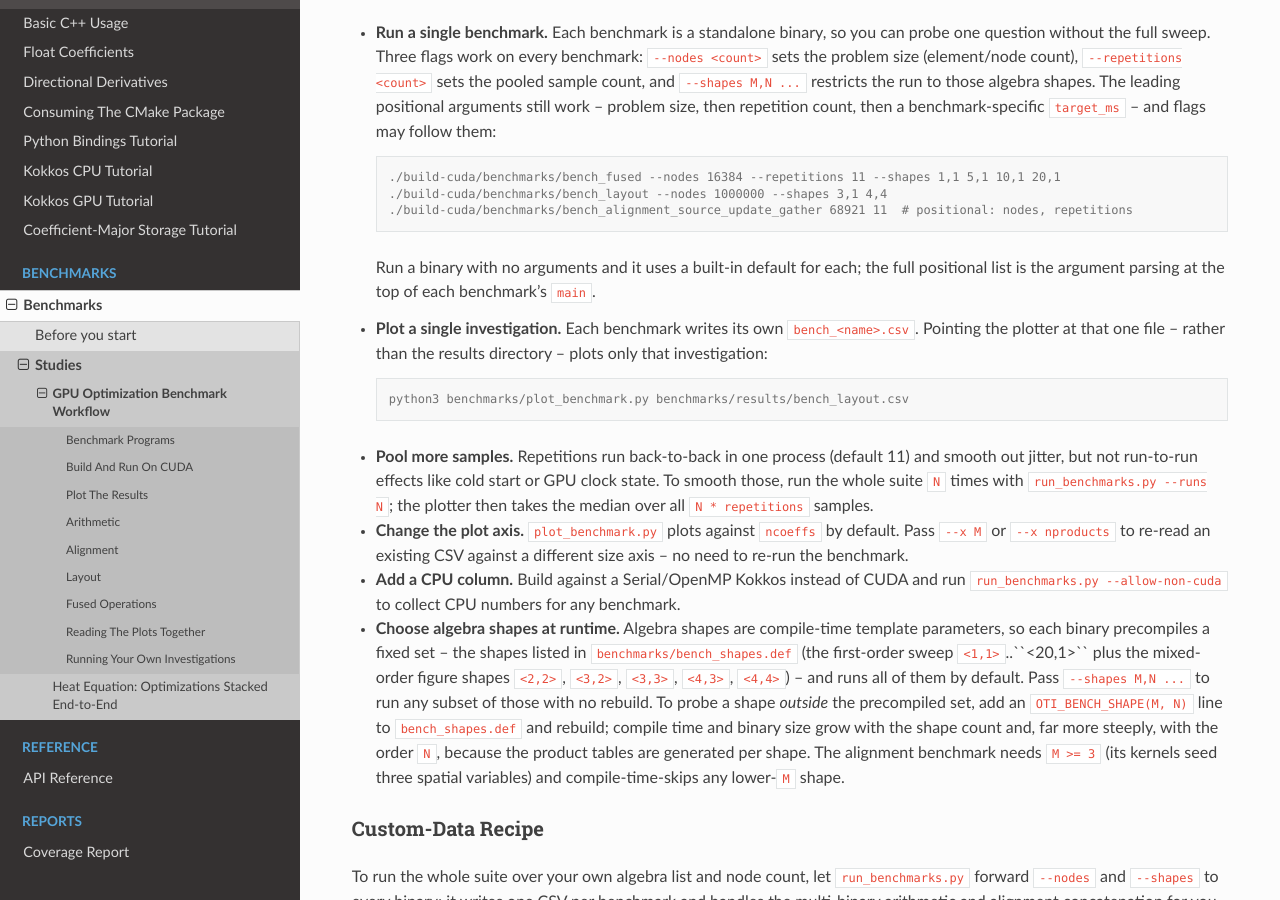
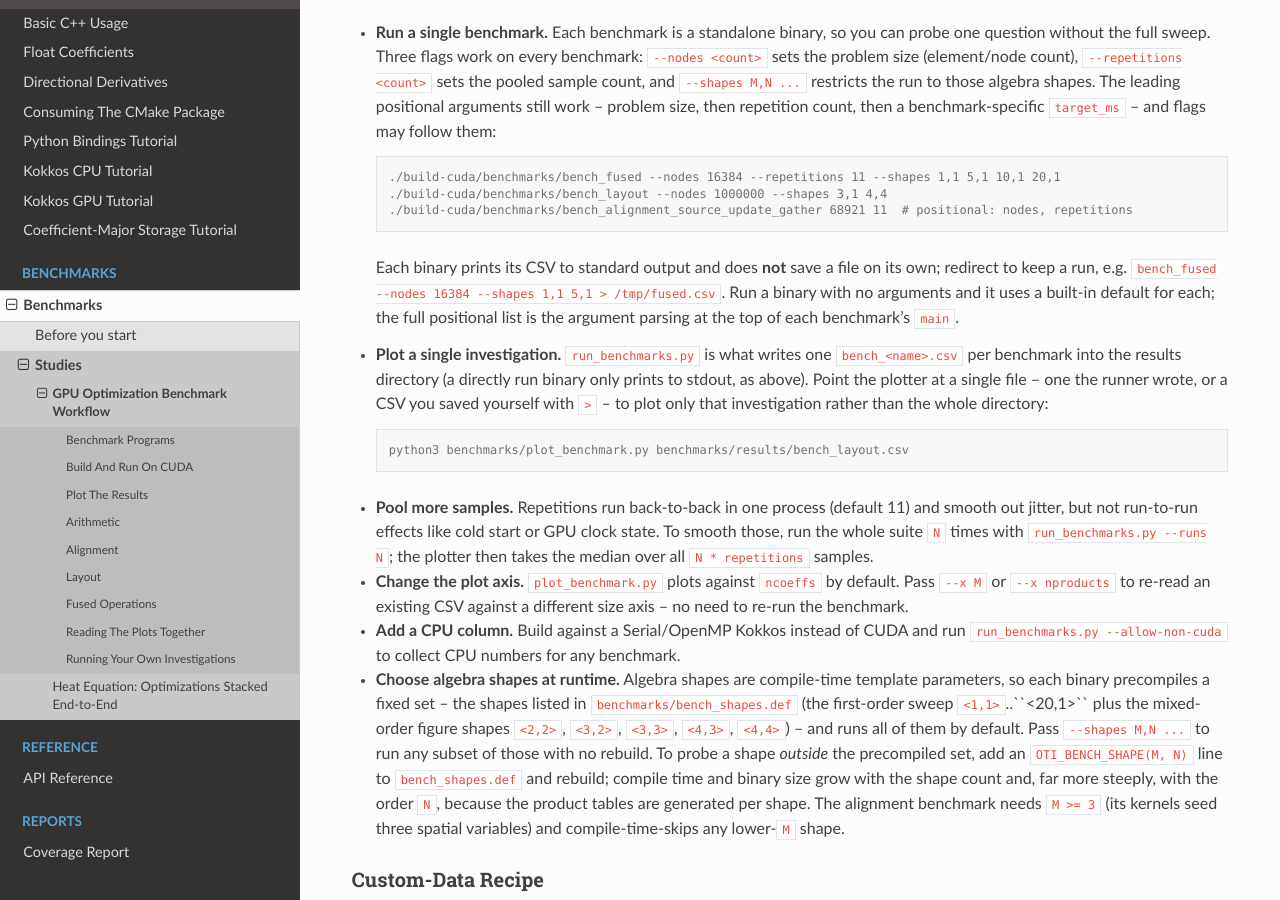
Before and after one commit to Samm-Py/cpp_oti_lib, a Sphinx documentation site: the page built from docs/benchmarks/gpu_optimization_workflow.rst, in a window 1280 px wide and 900 px high, scrolled down 15169 px. Built offline with Sphinx 7.4.7 and the Read the Docs theme 3.1.0, drawn with Linux system fonts in a browser that asks for light colours.

Commit message:
Docs: clarify that a direct benchmark run prints to stdout, not a file
The 'Run a single benchmark' examples had no redirection while the next bullet
claimed 'each benchmark writes its own bench_<name>.csv', which read as a
contradiction. Spell out that a binary prints CSV to stdout (redirect with > to
save), and that run_benchmarks.py is what writes the bench_<name>.csv files into
the results directory.

Co-Authored-By: Claude Opus 4.8 <noreply@anthropic.com>

```diff
--- a/docs/benchmarks/gpu_optimization_workflow.rst
+++ b/docs/benchmarks/gpu_optimization_workflow.rst
@@ -720,13 +720,17 @@ one thing independently of the others.
      ./build-cuda/benchmarks/bench_layout --nodes 1000000 --shapes 3,1 4,4
      ./build-cuda/benchmarks/bench_alignment_source_update_gather 68921 11  # positional: nodes, repetitions
 
-  Run a binary with no arguments and it uses a built-in default for each; the
-  full positional list is the argument parsing at the top of each benchmark's
-  ``main``.
+  Each binary prints its CSV to standard output and does **not** save a file on
+  its own; redirect to keep a run, e.g.
+  ``bench_fused --nodes 16384 --shapes 1,1 5,1 > /tmp/fused.csv``. Run a binary
+  with no arguments and it uses a built-in default for each; the full positional
+  list is the argument parsing at the top of each benchmark's ``main``.
 
-* **Plot a single investigation.** Each benchmark writes its own
-  ``bench_<name>.csv``. Pointing the plotter at that one file -- rather than the
-  results directory -- plots only that investigation:
+* **Plot a single investigation.** ``run_benchmarks.py`` is what writes one
+  ``bench_<name>.csv`` per benchmark into the results directory (a directly run
+  binary only prints to stdout, as above). Point the plotter at a single file --
+  one the runner wrote, or a CSV you saved yourself with ``>`` -- to plot only
+  that investigation rather than the whole directory:
 
   .. code-block:: console
 
```
